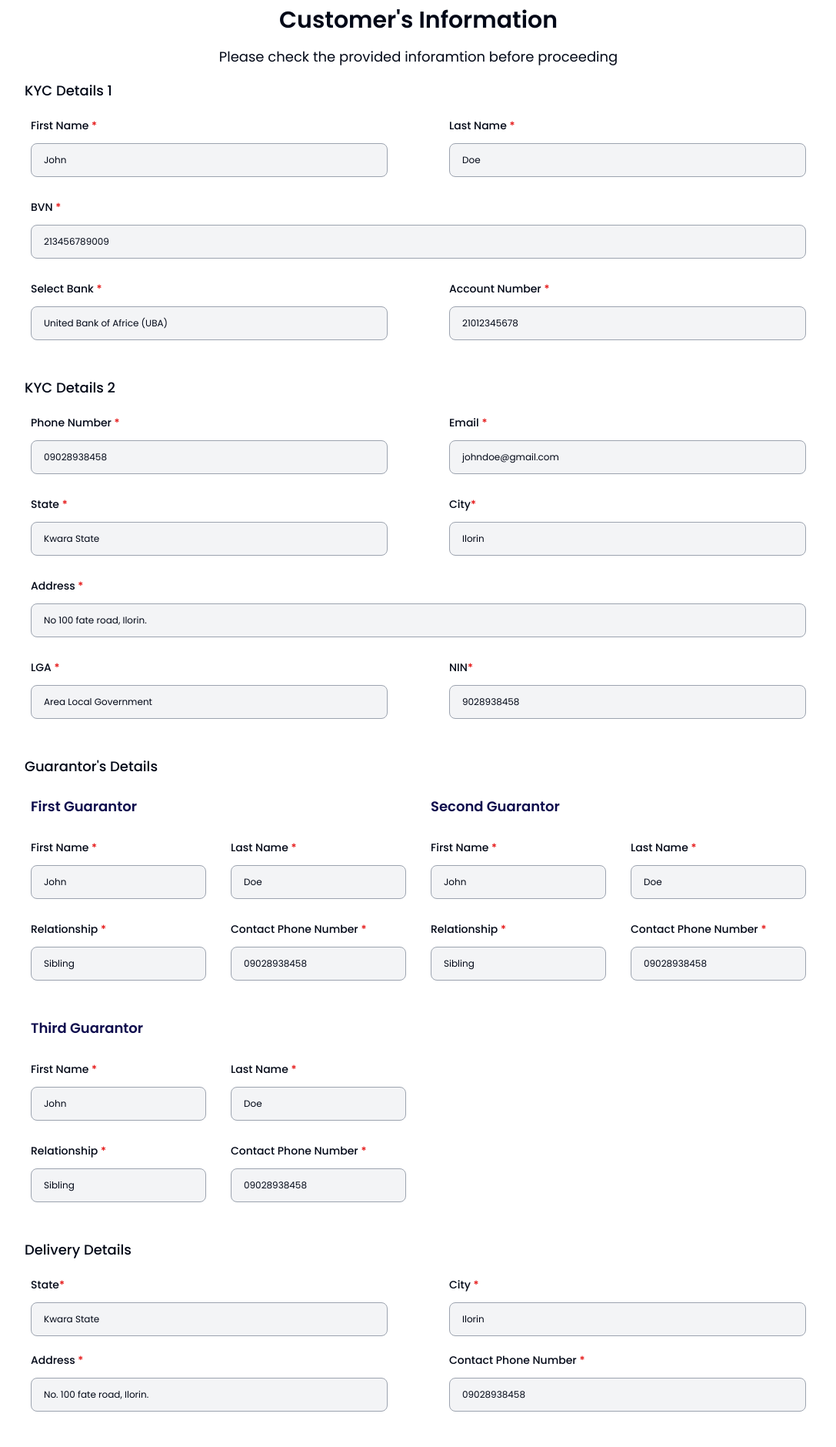
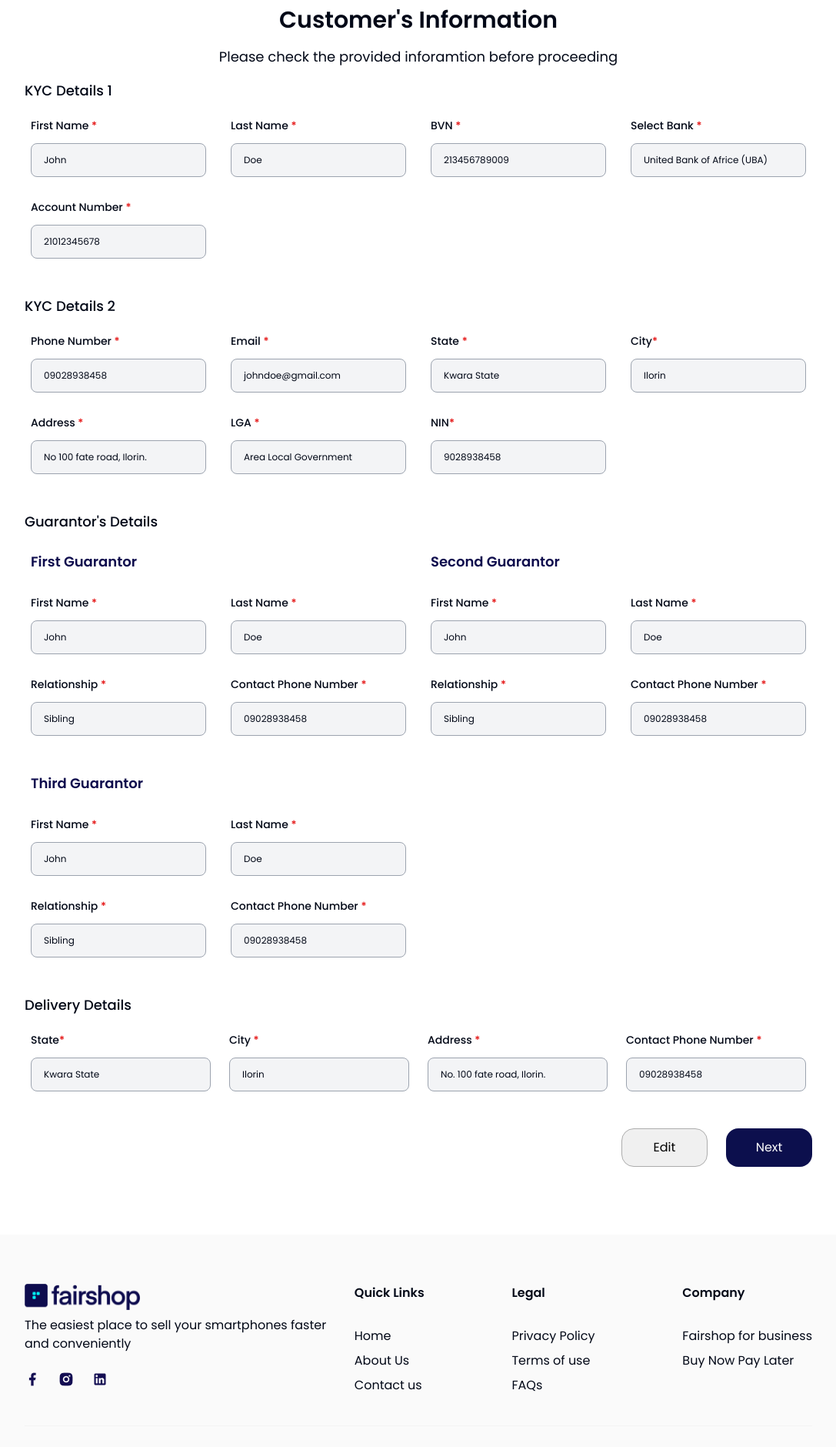
Before and after one commit to carissaayo/fs-landingpage, a React (Vite) app: page /buy/checkout/info in a window 1280 px wide. Shown: the part 120-2000 px from the top of the page at 77% size, without its empty margins (96-1183 px from the left). Built offline with nearby package versions, Linux system fonts and the light colour scheme.

Commit message:
changed the flex to grid

```diff
--- a/src/components/UserDetailsComponents/UserDetailsA.jsx
+++ b/src/components/UserDetailsComponents/UserDetailsA.jsx
@@ -4,8 +4,7 @@ const UserDetailsA = () => {
   return (
     <section className="">
       <h1 className="poppins-medium text-lg"> KYC Details 1</h1>
-      <div className="py-6 px-2  flex flex-col  gap-8  mb-6">
-        <div className="flex flex-col md:flex-row justify-between  gap-8 md:gap-20 ">
+      <div className="py-6 px-2  grid grid-cols-4  gap-8  mb-6">
         {/* First Name */}
         <div className="flex-1 flex flex-col gap-4">
           <Label className="">
@@ -25,7 +24,6 @@ const UserDetailsA = () => {
             Doe
           </div>
         </div>
-        </div>
 
         {/*BVN*/}
         <div className="flex flex-col gap-4">
@@ -36,7 +34,7 @@ const UserDetailsA = () => {
             213456789009
           </div>
         </div>
-        <div className="flex flex-col md:flex-row justify-between  gap-8 md:gap-20">
+
         {/* Banks */}
         <div className="flex-1 flex flex-col gap-4">
           <Label className="">
@@ -57,7 +55,6 @@ const UserDetailsA = () => {
           </div>
         </div>
       </div>
-      </div>
     </section>
   );
 };
--- a/src/components/UserDetailsComponents/UserDetailsB.jsx
+++ b/src/components/UserDetailsComponents/UserDetailsB.jsx
@@ -4,8 +4,7 @@ const UserDetailsB = () => {
   return (
     <section className="">
       <h1 className="poppins-medium text-lg"> KYC Details 2</h1>
-      <div className="py-6 px-2  flex flex-col  gap-8  mb-6">
-        <div className="flex flex-col md:flex-row justify-between gap-8 md:gap-20 ">
+      <div className="py-6 px-2  grid grid-cols-4  gap-8  mb-6">
         {/* Phone Number */}
         <div className="flex-1 flex flex-col gap-4">
           <Label className="">
@@ -25,9 +24,7 @@ const UserDetailsB = () => {
             johndoe@gmail.com
           </div>
         </div>
-        </div>
 
-        <div className="flex flex-col md:flex-row justify-between gap-8 md:gap-20 ">
         {/* State */}
         <div className="flex-1 flex flex-col gap-4">
           <Label className="">
@@ -47,7 +44,6 @@ const UserDetailsB = () => {
             Ilorin
           </div>
         </div>
-        </div>
 
         {/* Address */}
         <div className="flex flex-col gap-4">
@@ -59,7 +55,6 @@ const UserDetailsB = () => {
           </div>
         </div>
 
-        <div className="flex flex-col md:flex-row justify-between gap-8 md:gap-20">
         {/* LGA */}
         <div className="flex-1 flex flex-col gap-4">
           <Label className="">
@@ -80,7 +75,6 @@ const UserDetailsB = () => {
           </div>
         </div>
       </div>
-      </div>
     </section>
   );
 };
--- a/src/components/UserDetailsComponents/UserDetailsD.jsx
+++ b/src/components/UserDetailsComponents/UserDetailsD.jsx
@@ -4,8 +4,7 @@ const UserDetailsD = () => {
   return (
     <div className="mb-6">
       <h1 className="poppins-medium text-lg"> Delivery Details</h1>
-      <div className="py-6 px-2  flex flex-col gap-8 md:gap-6 ">
-        <div className="flex flex-col md:flex-row justify-between gap-8 md:gap-20 ">
+      <div className="py-6 px-2  grid grid-cols-4 gap-8 md:gap-6 ">
         {/* State*/}
         <div className="flex-1 flex flex-col gap-4">
           <Label className="">
@@ -25,9 +24,7 @@ const UserDetailsD = () => {
             Ilorin
           </div>
         </div>
-        </div>
 
-        <div className="flex flex-col md:flex-row justify-between gap-8 md:gap-20 ">
         {/* Address */}
         <div className="flex-1 flex flex-col gap-4">
           <Label className="">
@@ -50,7 +47,6 @@ const UserDetailsD = () => {
         </div>
       </div>
     </div>
-    </div>
   );
 };
 
```
Lines whose indentation alone changed are shown as unchanged.
